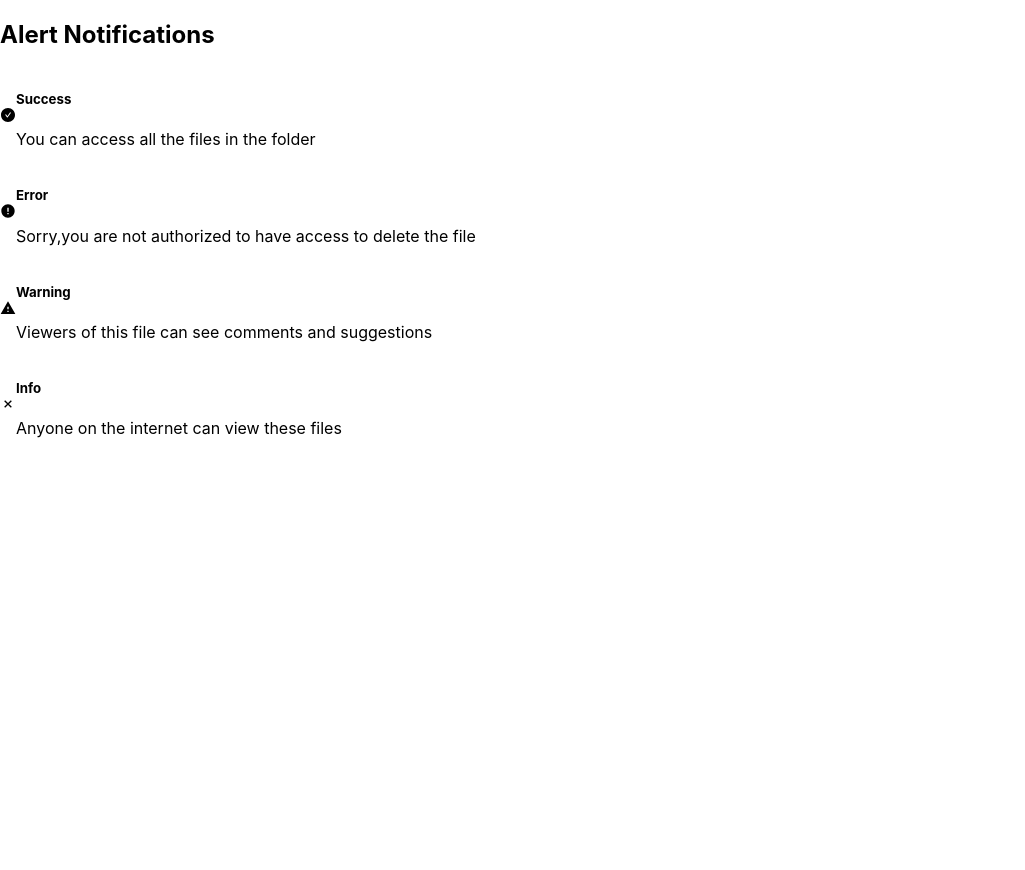
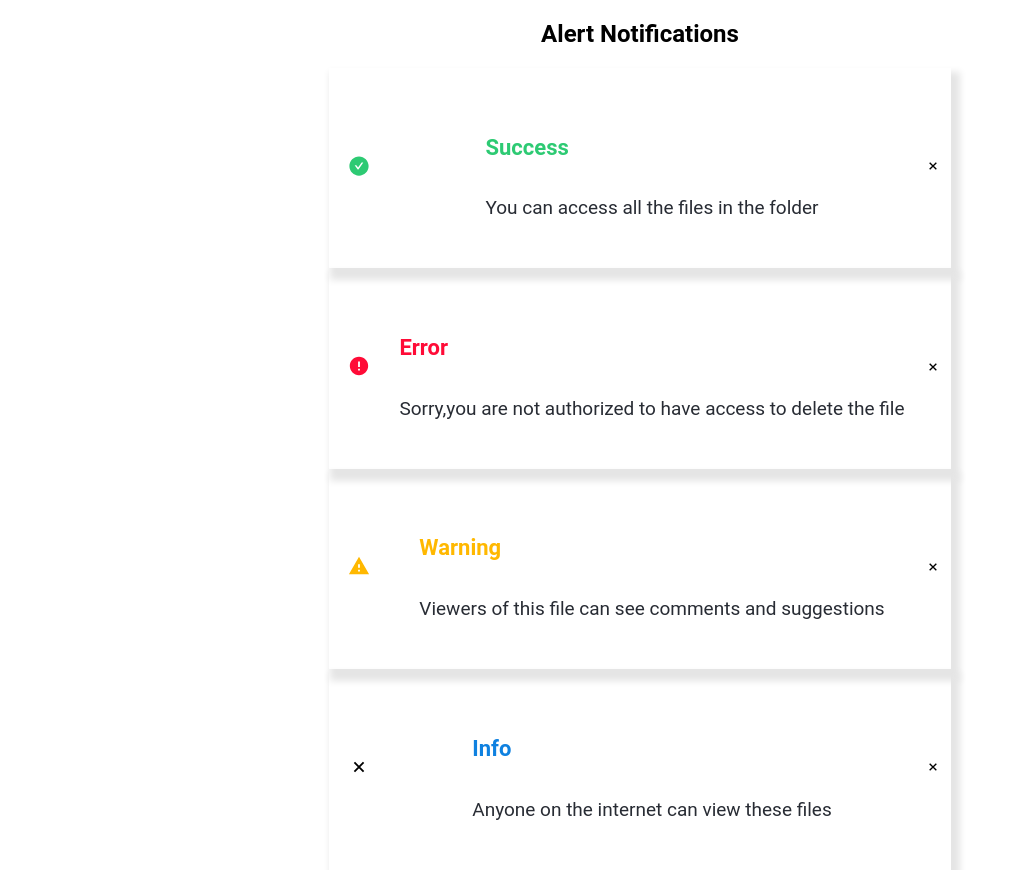
Before and after one commit to Kanth789/FirstReactAssignment, a React (Create React App) app in the folder react-ssignments/: page / in a window 1280 px wide. Shown: the whole page, without its empty margins (0-1025 px from the left). Before the commit the page ends 800 px from the top, so only its background shows below. Built offline with nearby package versions, Linux system fonts and the light colour scheme.

Commit message:
alert notification css done

```diff
--- a/react-ssignments/src/App.css
+++ b/react-ssignments/src/App.css
@@ -40,5 +40,48 @@
   display: flex;
   flex-direction: row;
   align-items: center;
+  justify-content: space-between;
 
 }
+.AiFillCheckCircle, .AiFillCheckCircle-h5{
+   color: #2dca73;
+   font-size: 22px;
+}
+.RiErrorWarningFill,.RiErrorWarningFill-h5{
+  color:  #ff0b37;
+  font-size: 22px;
+}
+.MdWarning,.MdWarning-h5{
+  color: #ffb800;
+  font-size: 22px;
+}
+.GrFormClose,.GrFormClose-h5{
+  color: #0f81e0;
+  font-size: 22px;
+}
+.card-contnet{
+  padding: 20px;
+}
+.main-conatiner{
+  display: flex;
+  flex-direction: column;
+  align-items: center;
+  justify-content: center;
+}
+.header{
+  text-align: center;
+}
+.card{
+  padding: 10px;
+  box-shadow: 5px 8px 7px 4px #e5e5e5;
+}
+.card-icon {
+  padding: 9px;
+}
+.card-contnet p{
+  font-size: 19px;
+  color: #282c34;
+}
+body{
+  font-family: Roboto;
+}
--- a/react-ssignments/src/components/Notification.js
+++ b/react-ssignments/src/components/Notification.js
@@ -7,12 +7,15 @@ const Notification = (props) =>{
     const{className,title,desc,tagElement} = AlertData
     return(
         <div className="card">
-            <div className="card-icon">
+            <div className={`card-icon ${className}`}>
                {props.children}
             </div>
             <div className="card-contnet">
-                <h5>{AlertData.title}</h5>
+                <h5 className={`${className}-h5`}>{AlertData.title}</h5>
                 <p>{AlertData.desc}</p>
+            </div>
+            <div className="card-cross">
+                <GrFormClose/>
             </div>
         </div>
     )
```
